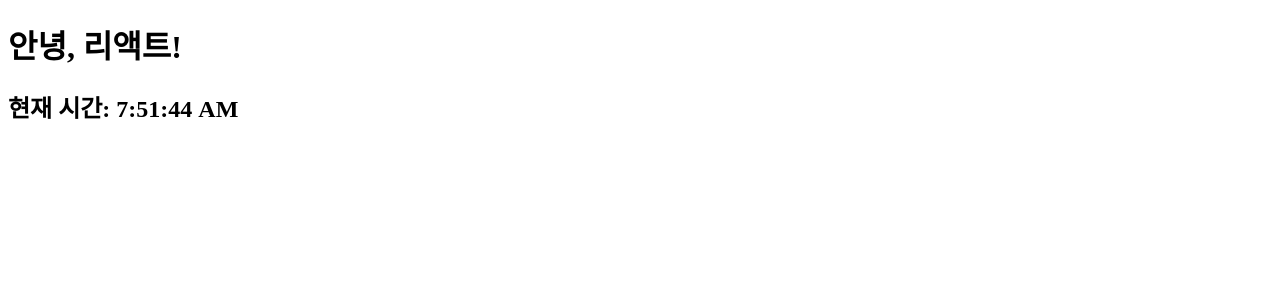
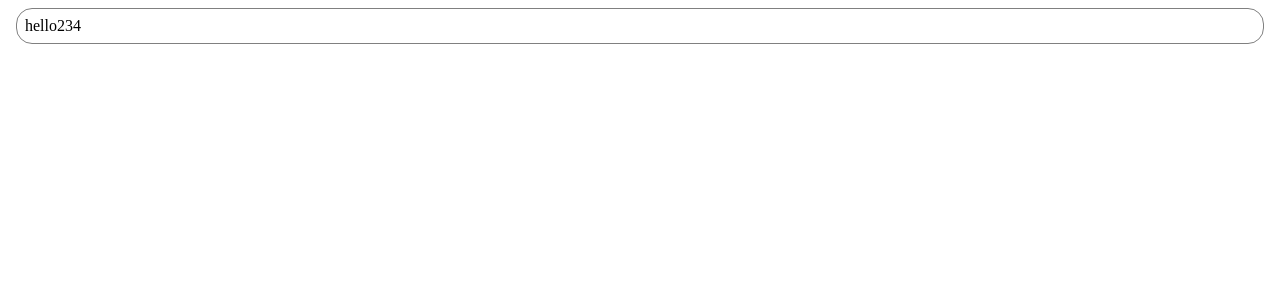
Before and after one commit to nissi153/react, a React (Create React App) app in the folder examples-app/: page / in a window 1280 px wide. Shown: the top 300 px of the page. Built offline with nearby package versions, Linux system fonts and the light colour scheme.

Commit message:
props state

```diff
--- /dev/null
+++ b/examples-app/src/5-props/Comment.jsx
@@ -0,0 +1,53 @@
+import React from "react";
+
+const styles = {
+  wrapper: {
+    margin: 8,
+    padding: 8,
+    display: "flex",
+    flexDirection: "row",
+    border: "1px solid grey",
+    borderRadius: 16,
+  },
+  imageContainer: {},
+  image: {
+    width: 50,
+    height: 50,
+    borderRadius: 25,
+  },
+  contentContainer: {
+    marginLeft: 8,
+    display: "flex",
+    flexDirection: "column",
+    justifyContent: "center",
+  },
+  nameText: {
+    color: "black",
+    fontSize: 16,
+    fontWeight: "bold",
+  },
+  commentText: {
+    color: "black",
+    fontSize: 16,
+  },
+};
+
+function Comment(props) {
+  return (
+    <div style={styles.wrapper}>
+      <div style={styles.imageContainer}>
+        <img
+          src="https://upload.wikimedia.org/wikipedia/commons/8/89/Portrait_Placeholder.png"
+          style={styles.image}
+        />
+      </div>
+
+      <div style={styles.contentContainer}>
+        <span style={styles.nameText}>{props.name}</span>
+        <span style={styles.commentText}>{props.comment}</span>
+      </div>
+    </div>
+  );
+}
+
+export default Comment;
--- /dev/null
+++ b/examples-app/src/5-props/CommentList.jsx
@@ -0,0 +1,29 @@
+import React from "react";
+import Comment from "./Comment";
+
+const comments = [
+  {
+    name: "홍길동",
+    comment: "안녕하세요, 반가워요.",
+  },
+  {
+    name: "변사또",
+    comment: "리액트 재미있어요~!",
+  },
+  {
+    name: "사임당",
+    comment: "저도 리액트 배워보고 싶어요!!",
+  },
+];
+
+function CommentList(props) {
+  return (
+    <div>
+      {comments.map((comment) => {
+        return <Comment name={comment.name} comment={comment.comment} />;
+      })}
+    </div>
+  );
+}
+
+export default CommentList;
--- /dev/null
+++ b/examples-app/src/6-state/Notification.jsx
@@ -0,0 +1,47 @@
+import React from "react";
+
+const styles = {
+  wrapper: {
+    margin: 8,
+    padding: 8,
+    display: "flex",
+    flexDirection: "row",
+    border: "1px solid grey",
+    borderRadius: 16,
+  },
+  messageText: {
+    color: "black",
+    fontSize: 16,
+  },
+};
+
+class Notification extends React.Component {
+  constructor(props) {
+    super(props);
+
+    this.state = {};
+  }
+
+  componentDidMount() {
+    console.log(`${this.props.id} componentDidMount() called.`);
+  }
+
+  componentDidUpdate() {
+    console.log(`${this.props.id} componentDidUpdate() called.`);
+  }
+
+  componentWillUnmount() {
+    console.log(`${this.props.id} componentWillUnmount() called.`);
+  }
+
+  render() {
+    console.log(`${this.props.id} render() called.`);
+    return (
+      <div style={styles.wrapper}>
+        <span style={styles.messageText}>{this.props.message}</span>
+      </div>
+    );
+  }
+}
+
+export default Notification;
--- /dev/null
+++ b/examples-app/src/6-state/NotificationList.jsx
@@ -0,0 +1,71 @@
+import React from "react";
+import Notification from "./Notification";
+
+const reservedNotifications = [
+  {
+    id: 1,
+    message: "안녕하세요, 오늘 일정을 알려드립니다.",
+  },
+  {
+    id: 2,
+    message: "점심식사 시간입니다.",
+  },
+  {
+    id: 3,
+    message: "이제 곧 미팅이 시작됩니다.",
+  },
+];
+
+var timer;
+
+class NotificationList extends React.Component {
+  constructor(props) {
+    super(props);
+
+    this.state = {
+      notifications: [],
+    };
+  }
+
+  componentDidMount() {
+    const { notifications } = this.state;
+    timer = setInterval(() => {
+      if (notifications.length < reservedNotifications.length) {
+        const index = notifications.length;
+        notifications.push(reservedNotifications[index]);
+        this.setState({
+          notifications: notifications,
+        });
+      } else {
+        this.setState({
+          notifications: [],
+        });
+        clearInterval(timer);
+      }
+    }, 1000);
+  }
+
+  componentWillUnmount() {
+    if (timer) {
+      clearInterval(timer);
+    }
+  }
+
+  render() {
+    return (
+      <div>
+        {this.state.notifications.map((notification) => {
+          return (
+            <Notification
+              key={notification.id}
+              id={notification.id}
+              message={notification.message}
+            />
+          );
+        })}
+      </div>
+    );
+  }
+}
+
+export default NotificationList;
--- a/examples-app/src/index.js
+++ b/examples-app/src/index.js
@@ -4,6 +4,14 @@
 import Clock from "./2-clock/Clock";
 import Library from "./3-jsx/Library";
 import Clock2 from "./4-element/Clock";
+import CommentList from "./5-props/CommentList";
+import Notification from "./6-state/Notification";
+import NotificationList from "./6-state/NotificationList";
 
 const root = ReactDOM.createRoot(document.getElementById("root"));
-root.render(<Clock2 />);
+root.render(
+  <>
+    <Notification id={1} message="hello234"></Notification>
+    <NotificationList />
+  </>
+);
```
